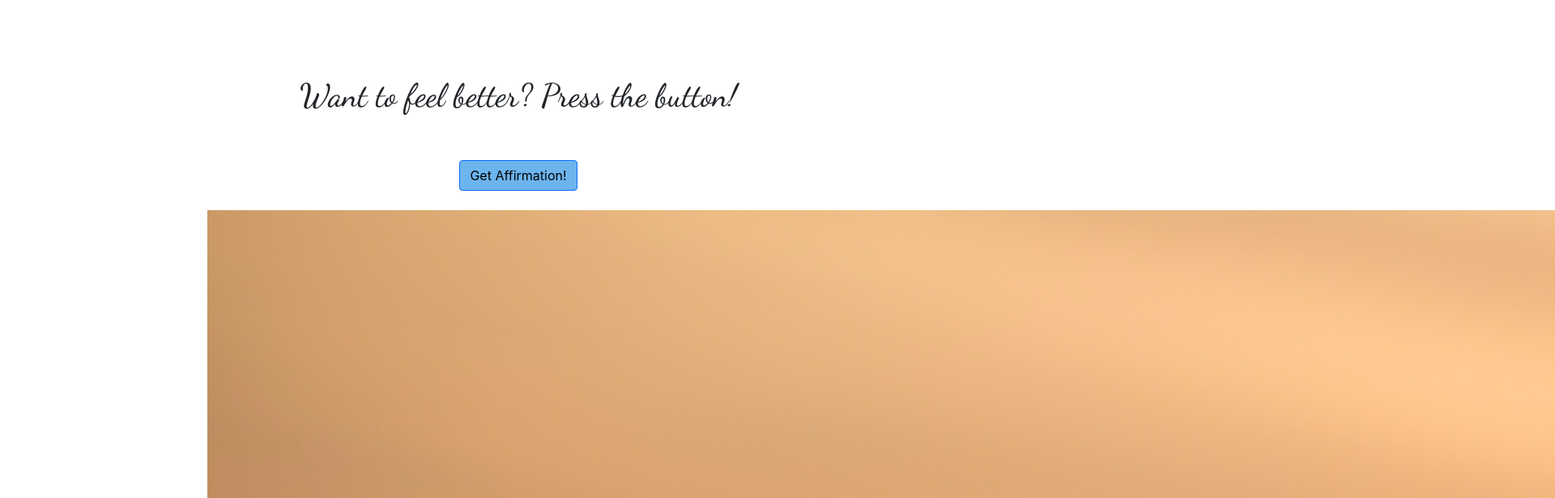
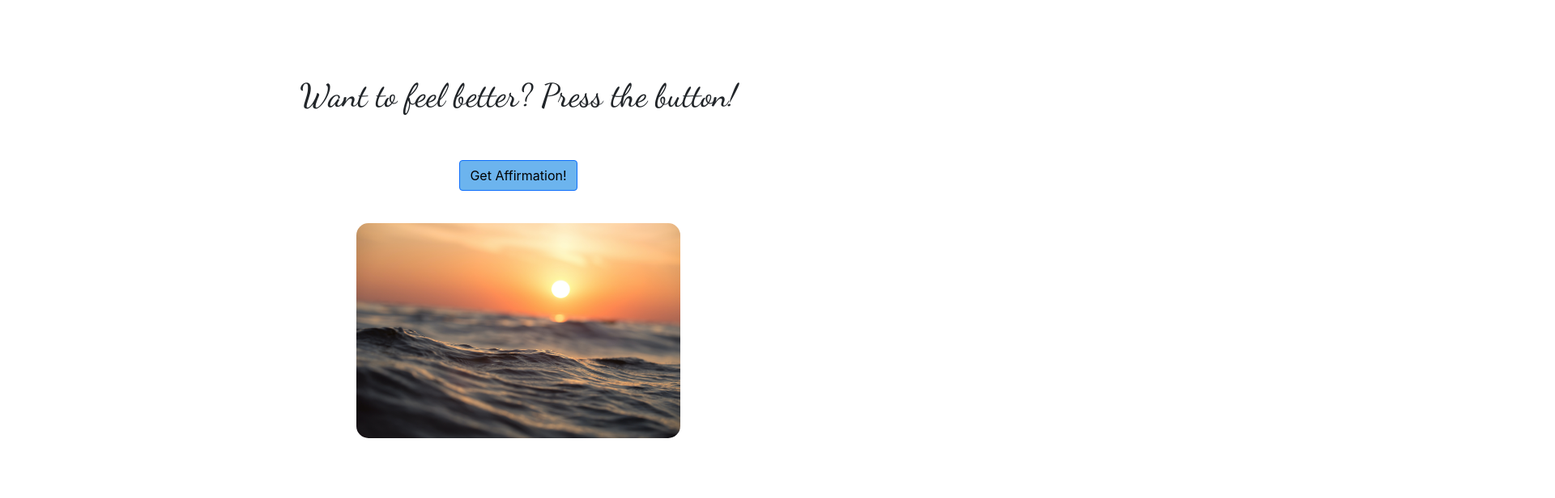
Before and after one commit to 12Isabella/Positive-Affirmation-App-Brandy, a React (Create React App) app: page / in a window 1280 px wide. Shown: the top 616 px of the page at 81% size, 1920 px wide, since content can reach past the window. Built offline with nearby package versions, Linux system fonts and the light colour scheme.

Commit message:
add image in App.jsx

```diff
--- a/src/App.css
+++ b/src/App.css
@@ -31,3 +31,7 @@
 h2 {
   font-family: "Dancing Script", cursive;
 }
+
+.App img {
+  border-radius: 15px;
+}
--- a/src/App.jsx
+++ b/src/App.jsx
@@ -25,7 +25,7 @@ function App() {
       </a>
 
       <h2 className="mt-4">{currentAffirmation}</h2>
-      <img src=" /images/ocean.jpg" alt="/" />
+      <img className="mt-3" src=" /images/ocean.jpg" alt="/" width="400px" />
     </div>
   );
 }
```
